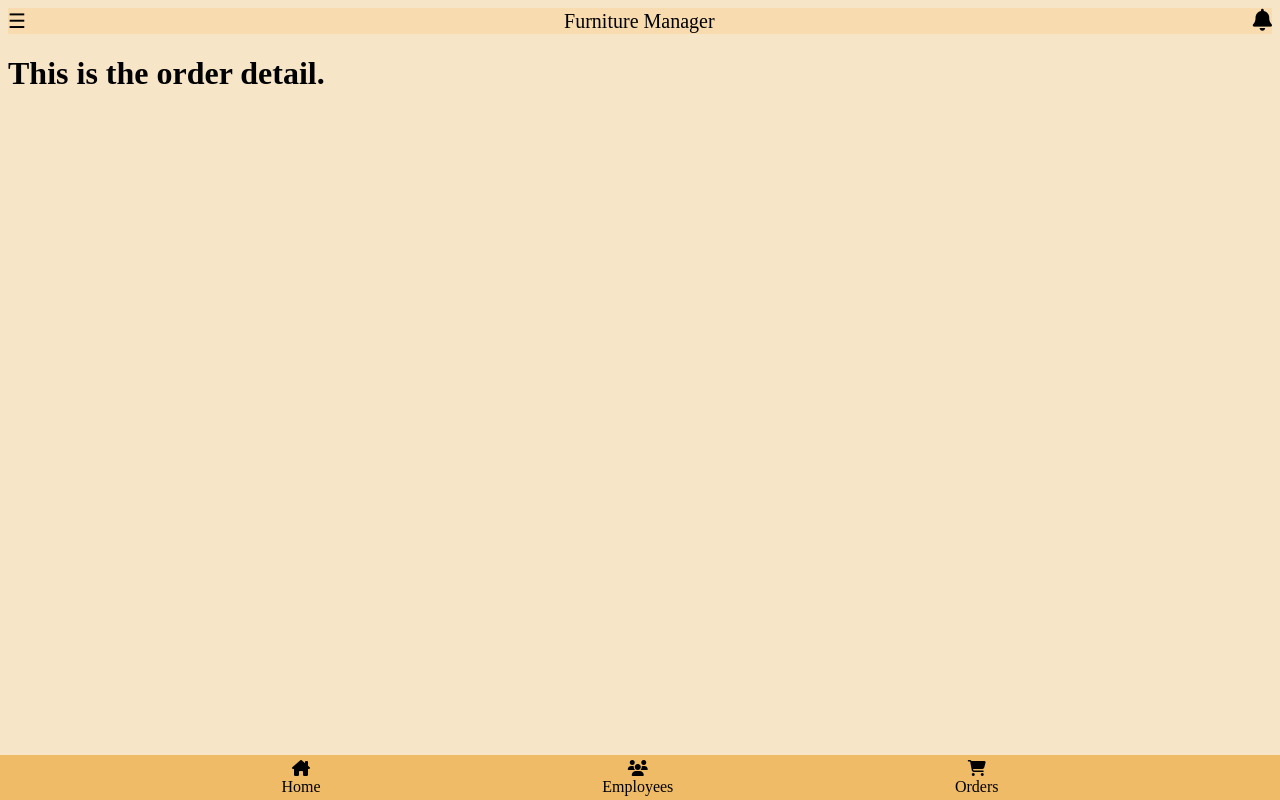
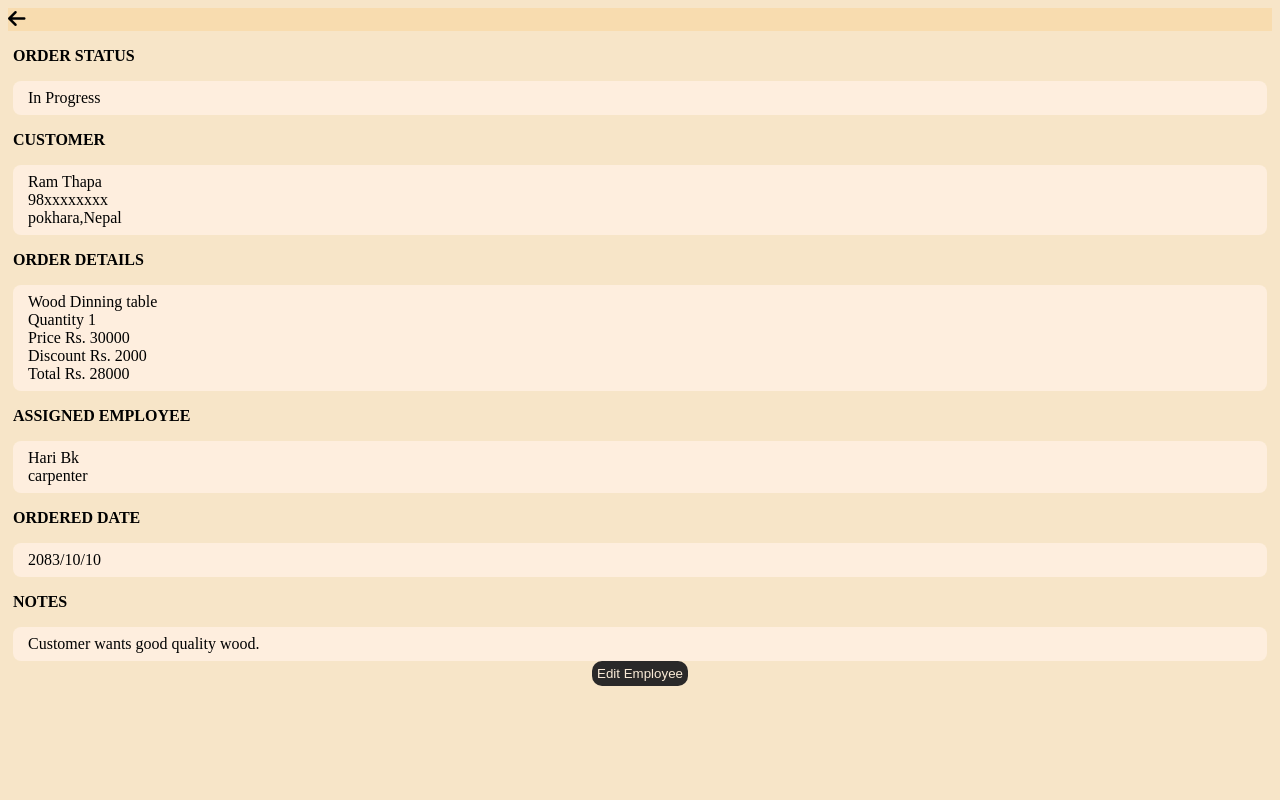
Before and after one commit to milanbk922-cmyk/Furniture-management, a Django app: page /order/order_detail/ in a window 1280 px wide. Run offline with Django 5.2, Linux system fonts and the light colour scheme.

Commit message:
UI skeleton ready

```diff
--- a/furniture/static/css/style.css
+++ b/furniture/static/css/style.css
@@ -114,6 +114,15 @@ body{
 .form-group button:active{
     background-color:rgb(97, 96, 93);
 }
+button[name="edit_employee"]{
+    display:block;
+    margin:0 auto;
+    background-color:rgb(42, 41, 41);
+    color:antiquewhite;
+    border:none;
+    border-radius:10px;
+    padding:5px 5px;
+}
 
 .search_box{
     margin : 20px 5px;
@@ -204,3 +213,10 @@ body{
     border:none;
     border-radius:10px;
 }
+.ord_detail{
+    font-size:16px;
+    background-color:rgb(254, 238, 222);
+    border-radius:8px;
+    padding:8px 8px;
+    padding-left:15px;
+}
--- a/furniture/templates/orders/order_detail.html
+++ b/furniture/templates/orders/order_detail.html
@@ -1,5 +1,56 @@
 {%extends "base.html"%}
 {%load static%}
+{%block navbar%}
+<link rel="stylesheet" href="https://cdnjs.cloudflare.com/ajax/libs/font-awesome/6.5.2/css/all.min.css">
+<header class="navcontainer">
+        <div class= "nav1">
+            <a href="{%url 'order'%}" class="section" >
+            <span style="font-size: 20px;">
+                <i class="fa-solid fa-arrow-left"></i>
+            </span>
+            </a>
+        </div>
+        <div class= "nav2"></div>
+        <div class= "nav3"></div>
+</header>
+{%endblock%}
 {%block content%}
-<h1>This is the order detail. </h1>
+<section class="form-section">
+    <label for="status"><p><b>ORDER STATUS </b></p></label>
+    <div class="ord_detail">
+        In Progress
+    </div>
+    <label for="customer"><p><b>CUSTOMER</b></p></label>
+    <div class="ord_detail">
+        Ram Thapa<br>
+         98xxxxxxxx<br>
+         pokhara,Nepal<br>
+    </div>
+    <label for="detail"><p><b>ORDER DETAILS </b></p></label>
+    <div class="ord_detail">
+        Wood Dinning table<br>
+        Quantity            1<br>
+        Price               Rs. 30000<br>
+        Discount            Rs. 2000<br>
+        Total               Rs. 28000
+    </div>
+    <label for="emp_assign"><p><b>ASSIGNED EMPLOYEE </b></p></label>
+    <div class="ord_detail">
+       Hari Bk<br>
+       carpenter
+    </div>
+    <label for="ord_date"><p><b>ORDERED DATE </b></p></label>
+    <div class="ord_detail">
+       2083/10/10
+    </div>
+    <label for="ord_date"><p><b>NOTES</b></p></label>
+    <div class="ord_detail">
+       Customer wants good quality wood.
+    </div>
+</section>
+<button type="submit" name="edit_employee">
+    Edit Employee
+</button>
 {%endblock%}
+{%block footer%}
+{%endblock%}
```
Also changed, not shown: furniture/templates/employees/employee_detail.html (+21 -2 lines), furniture/README.md.
